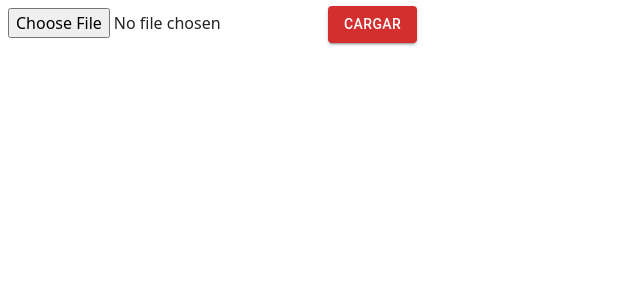
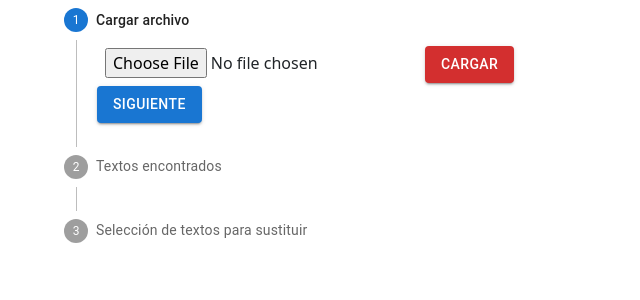
Before and after one commit to Vladox69/certi-craft, a React (Vite) app: page /pdf in a window 1280 px wide. Shown: the top 300 px of the page, without its empty margins (0-640 px from the left). Built offline with nearby package versions, Linux system fonts and the light colour scheme.

Commit message:
add view pdf on stepper

```diff
--- a/package.json
+++ b/package.json
@@ -18,6 +18,7 @@
     "@fortawesome/free-solid-svg-icons": "^6.6.0",
     "@fortawesome/react-fontawesome": "^0.2.2",
     "@mui/material": "^6.1.6",
+    "@react-pdf-viewer/core": "^3.12.0",
     "bootstrap": "^5.3.3",
     "pdf-lib": "^1.17.1",
     "pdfjs-dist": "^4.8.69",
--- a/src/pages/PDFPage.tsx
+++ b/src/pages/PDFPage.tsx
@@ -2,12 +2,30 @@ import { ChangeEvent, useState } from "react";
 import "./PDFPage.css";
 import { getDocument, GlobalWorkerOptions, PDFDocumentProxy } from "pdfjs-dist";
 import { PDFDocument, rgb } from "pdf-lib";
-import { Button } from "@mui/material";
+import {
+  Box,
+  Button,
+  Container,
+  Step,
+  StepContent,
+  StepLabel,
+  Stepper,
+} from "@mui/material";
 GlobalWorkerOptions.workerSrc =
   "../../node_modules/pdfjs-dist/build/pdf.worker.mjs";
 
 export const PDFPage = () => {
   const [file, setFile] = useState<File>();
+  const [activeStep, setActiveStep] = useState(0);
+  const [pdfUrl, setPdfUrl] = useState("");
+
+  const handleNext = () => {
+    setActiveStep((prevActiveStep) => prevActiveStep + 1);
+  };
+
+  const handleBack = () => {
+    setActiveStep((prevActiveStep) => prevActiveStep - 1);
+  };
   const onFileInputChange = (event: ChangeEvent<HTMLInputElement>) => {
     const target = event.target;
     if (target.files && target.files.length == 0) return;
@@ -51,20 +69,60 @@ export const PDFPage = () => {
     });
     const pdfBytes = await pdfLibDoc.save();
     const blob = new Blob([pdfBytes], { type: "application/pdf" });
-    const url = URL.createObjectURL(blob);
-    window.open(url);
+    const url = URL.createObjectURL(blob)
+    setPdfUrl(url)
   };
   return (
-    <div>
+    <Container>
+      <Stepper activeStep={activeStep} orientation="vertical">
+        {/* Primer paso carga de archivo */}
+        <Step key={1}>
+          <StepLabel>Cargar archivo</StepLabel>
+          <StepContent>
+            <Box>
               <input
                 type="file"
                 className="m-2"
                 onChange={onFileInputChange}
                 accept=".pdf"
               />
-      <Button variant="contained" color="error" onClick={loadPDF} >
+              <Button variant="contained" color="error" onClick={loadPDF}>
                 Cargar
               </Button>
-    </div>
+            </Box>
+            <Box>
+              <Button variant="contained" onClick={handleNext} >
+                Siguiente
+              </Button>
+            </Box>
+          </StepContent>
+        </Step>
+        <Step key={2}>
+          <StepLabel>Textos encontrados</StepLabel>
+          <StepContent>
+            <Box>
+            <iframe src={pdfUrl} width="100%" height="600px" title="PDF Viewer" />
+            </Box>
+            <Box>
+              <Button variant="contained" onClick={handleNext} >
+                Siguiente
+              </Button>
+            </Box>
+          </StepContent>
+        </Step>
+        <Step key={3}>
+          <StepLabel>Selección de textos para sustituir</StepLabel>
+          <StepContent>
+            <Box>
+            </Box>
+            <Box>
+              <Button variant="contained" onClick={handleNext} >
+                Siguiente
+              </Button>
+            </Box>
+          </StepContent>
+        </Step>
+      </Stepper>
+    </Container>
   );
 };
```
Also changed, not shown: 1 other file (tests, documents, lock files or other folders). Lines whose indentation alone changed are shown as unchanged.
